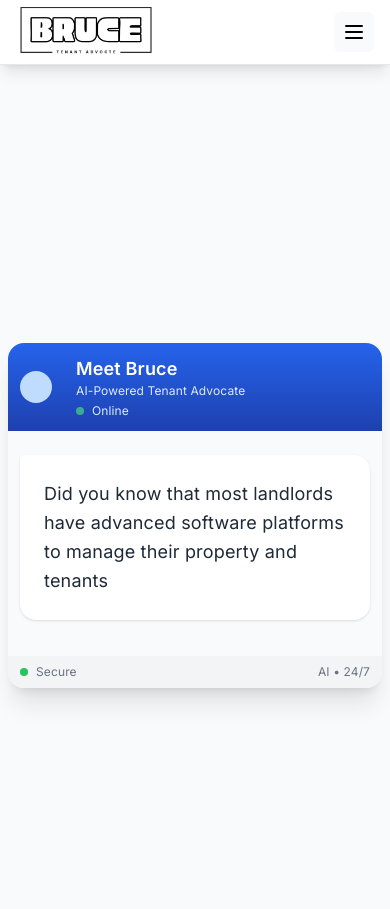
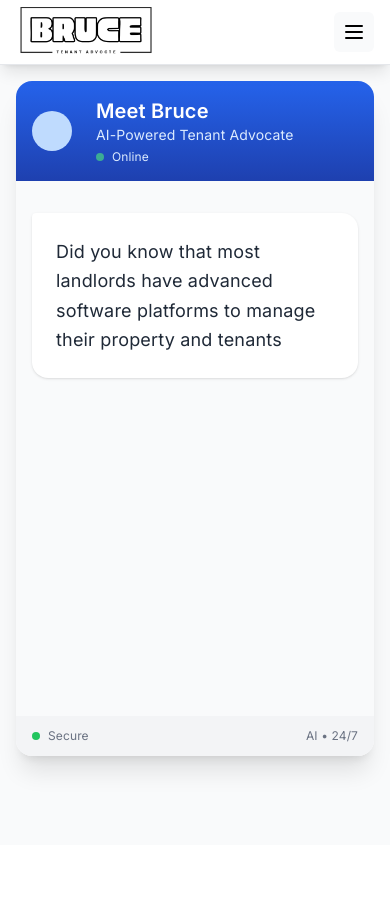
Before and after one commit to proptechpioneer/meetbruce, a Django app: page / in a window 390 px wide. After the commit the page ends 779 px from the top, so only its background shows below. Run offline with Django 5.2, Linux system fonts and the light colour scheme; style sheets or scripts are compiled from the project's sources; some web fonts are replaced.

Commit message:
Fix mobile viewport - container now 80% height below navbar with scrollable content

```diff
--- a/application/templates/home.html
+++ b/application/templates/home.html
@@ -4,21 +4,21 @@
 {% block title %}Meet Bruce | AI Powered Tenant Advocate{% endblock %}
 
 {% block content %}
-    <div class="flex items-center justify-center px-2 py-1"
-         style="height: 100vh; padding-top: 4.5rem; padding-bottom: 1rem; box-sizing: border-box;">
+    <div class="flex items-start justify-center px-4 py-4"
+         style="padding-top: 1rem; min-height: calc(100vh - 4rem);">
         <div class="max-w-4xl mx-auto w-full">
             <!-- Chat-like Interface -->
             <div class="bg-white rounded-2xl shadow-xl overflow-hidden w-full flex flex-col"
-                 style="height: 100%; max-height: 100%;">
+                 style="max-height: 80vh; height: 80vh;">
                 <!-- Header -->
-                <div class="bg-linear-to-r from-blue-600 to-blue-800 text-white p-3 md:p-6 shrink-0">
+                <div class="bg-linear-to-r from-blue-600 to-blue-800 text-white p-4 md:p-6 shrink-0">
                     <div class="flex items-center space-x-3 md:space-x-4">
-                        <div class="w-8 h-8 md:w-12 md:h-12 bg-blue-200 rounded-full flex items-center justify-center">
-                            <span class="text-lg md:text-2xl"></span>
+                        <div class="w-10 h-10 md:w-12 md:h-12 bg-blue-200 rounded-full flex items-center justify-center">
+                            <span class="text-xl md:text-2xl"></span>
                         </div>
                         <div>
-                            <h1 class="text-lg md:text-2xl font-bold">Meet Bruce</h1>
-                            <p class="text-blue-100 text-xs md:text-base">AI-Powered Tenant Advocate</p>
+                            <h1 class="text-xl md:text-2xl font-bold">Meet Bruce</h1>
+                            <p class="text-blue-100 text-sm md:text-base">AI-Powered Tenant Advocate</p>
                             <div class="flex items-center mt-1">
                                 <div class="w-2 h-2 bg-green-400 rounded-full animate-pulse"></div>
                                 <span class="text-xs md:text-sm text-blue-100 ml-2">Online</span>
@@ -27,22 +27,22 @@
                     </div>
                 </div>
 
-                <!-- Chat Container -->
-                <div id="chat-container" class="p-3 md:p-8 bg-gray-50 flex-1 overflow-y-auto" style="min-height: 0;">
+                <!-- Chat Container - Scrollable -->
+                <div id="chat-container" class="p-4 md:p-8 bg-gray-50 flex-1 overflow-y-auto" style="min-height: 0;">
                     <!-- Messages will be dynamically added here by JavaScript -->
                     <div id="typed-message" class="hidden">
                         <!-- Original message element - now hidden -->
                     </div>
 
                     <!-- CTA Buttons (Hidden initially) -->
-                    <div class="text-center mt-3 md:mt-8 space-y-3">
+                    <div class="text-center mt-4 md:mt-8 space-y-4">
                         <div id="cta-buttons" style="display: none;">
                             {% if request.session.is_authenticated %}
                                 <!-- Logged in user - Show go to dashboard button -->
                                 <button
                                     style="background-color: #2563eb; color: white;"
                                     onclick="window.location.href='/dashboard/'"
-                                    class="hover:bg-blue-700 font-semibold py-2 px-6 md:py-3 md:px-8 rounded-full transition duration-300 ease-in-out transform hover:scale-105 shadow-lg text-sm md:text-base"
+                                    class="hover:bg-blue-700 font-semibold py-3 px-6 md:px-8 rounded-full transition duration-300 ease-in-out transform hover:scale-105 shadow-lg text-sm md:text-base"
                                     onmouseover="this.style.backgroundColor='#1d4ed8'"
                                     onmouseout="this.style.backgroundColor='#2563eb'">
                                     Go to Dashboard
@@ -52,7 +52,7 @@
                                 <button
                                     style="background-color: #2563eb; color: white;"
                                     onclick="window.location.href='{% url 'onboarding' %}'"
-                                    class="hover:bg-blue-700 font-semibold py-2 px-6 md:py-3 md:px-8 rounded-full transition duration-300 ease-in-out transform hover:scale-105 shadow-lg text-sm md:text-base"
+                                    class="hover:bg-blue-700 font-semibold py-3 px-6 md:px-8 rounded-full transition duration-300 ease-in-out transform hover:scale-105 shadow-lg text-sm md:text-base"
                                     onmouseover="this.style.backgroundColor='#1d4ed8'"
                                     onmouseout="this.style.backgroundColor='#2563eb'">
                                     Get Started
@@ -63,7 +63,7 @@
                 </div>
 
                 <!-- Footer -->
-                <div class="bg-gray-100 px-3 md:px-8 py-2 md:py-4 shrink-0">
+                <div class="bg-gray-100 px-4 md:px-8 py-3 md:py-4 shrink-0">
                     <div class="flex items-center justify-between text-xs md:text-sm text-gray-500">
                         <div class="flex items-center space-x-2">
                             <div class="w-2 h-2 bg-green-500 rounded-full"></div>
```
